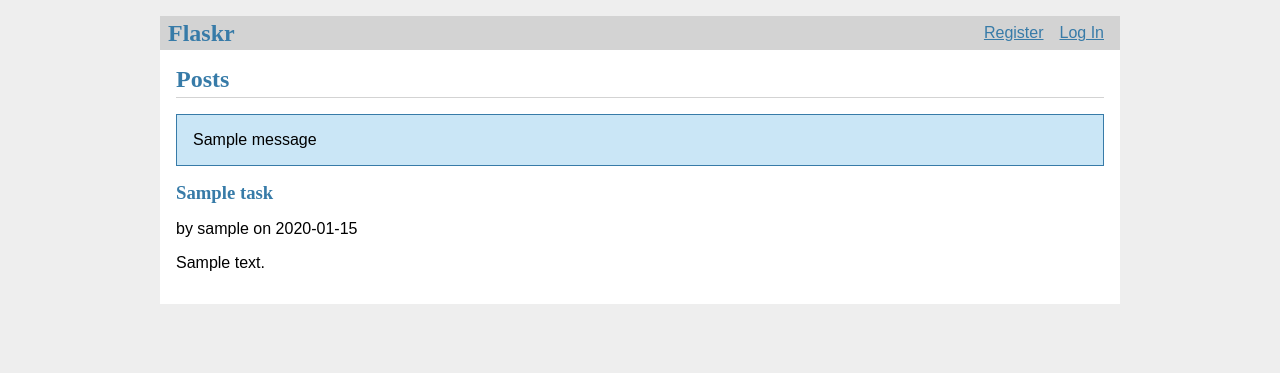
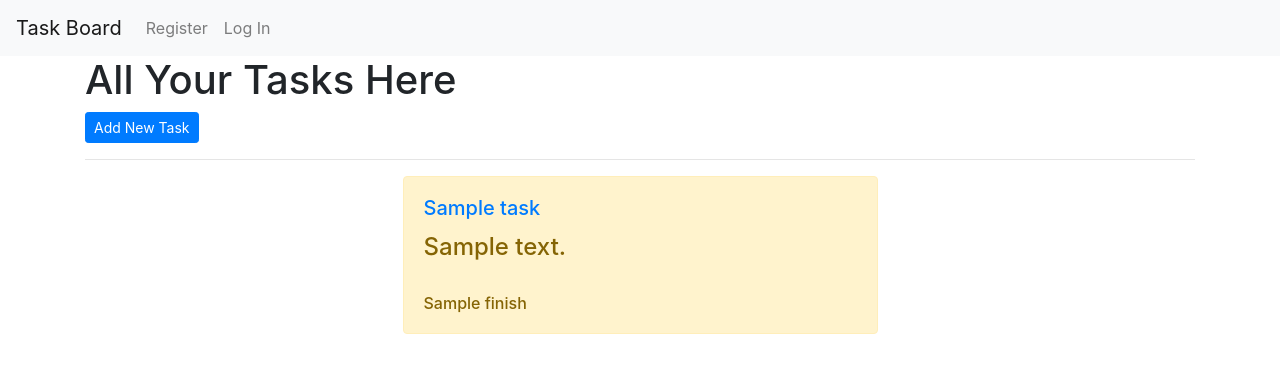
Before and after one commit to nbox363/aiohttp_task_manager, a Flask app: template app/templates/task/index.html in a window 1280 px wide. Shown: the top 373 px of the page. Run offline with Flask 2, Linux system fonts and the light colour scheme; the template is opened without the code that fills it: most values are stand-ins (such as "Sample title", 1, 10 or a date in 2020); one stand-in notice (Sample message) is shown; some libraries are stand-ins or nearby versions.

Commit message:
feat: templates

```diff
--- a/app/schema.sql
+++ b/app/schema.sql
@@ -1,16 +1,14 @@
 DROP TABLE IF EXISTS user;
 DROP TABLE IF EXISTS task;
-
 CREATE TABLE user (
   id INTEGER PRIMARY KEY AUTOINCREMENT,
-  username TEXT UNIQUE NOT NULL,
+  email TEXT UNIQUE NOT NULL,
   password TEXT NOT NULL
 );
-
 CREATE TABLE task (
   id INTEGER PRIMARY KEY AUTOINCREMENT,
   author_id INTEGER NOT NULL,
-  created TIMESTAMP NOT NULL DEFAULT CURRENT_TIMESTAMP,
+  finish INTEGER NOT NULL,
   title TEXT NOT NULL,
   body TEXT NOT NULL,
   FOREIGN KEY (author_id) REFERENCES user (id)
--- a/app/templates/auth/login.html
+++ b/app/templates/auth/login.html
@@ -6,8 +6,8 @@
 
 {% block content %}
 <form method="post">
-    <label for="username">Username</label>
-    <input name="username" id="username" required>
+    <label for="email">Username</label>
+    <input name="email" id="email" required>
     <label for="password">Password</label>
     <input type="password" name="password" id="password" required>
     <input type="submit" value="Log In">
--- a/app/templates/auth/register.html
+++ b/app/templates/auth/register.html
@@ -6,8 +6,8 @@
 
 {% block content %}
 <form method="post">
-    <label for="username">Username</label>
-    <input name="username" id="username" required>
+    <label for="email">email</label>
+    <input name="email" id="email" required>
     <label for="password">Password</label>
     <input type="password" name="password" id="password" required>
     <input type="submit" value="Register">
--- a/app/templates/base.html
+++ b/app/templates/base.html
@@ -1,24 +1,53 @@
 <!doctype html>
-<title>{% block title %}{% endblock %} - App</title>
-<link rel="stylesheet" href="{{ url_for('static', filename='style.css') }}">
-<nav>
-    <h1>Flaskr</h1>
-    <ul>
-        {% if g.user %}
-        <li><span>{{ g.user['username'] }}</span>
-        <li><a href="{{ url_for('auth.logout') }}">Log Out</a>
-            {% else %}
-        <li><a href="{{ url_for('auth.register') }}">Register</a>
-        <li><a href="{{ url_for('auth.login') }}">Log In</a>
-            {% endif %}
-    </ul>
-</nav>
-<section class="content">
-    <header>
-        {% block header %}{% endblock %}
-    </header>
-    {% for message in get_flashed_messages() %}
-    <div class="flash">{{ message }}</div>
-    {% endfor %}
-    {% block content %}{% endblock %}
-</section>
+<html lang="en">
+
+<head>
+    <meta charset="utf-8">
+    <meta name="viewport" content="width=device-width, initial-scale=1, shrink-to-fit=no">
+    <link rel="stylesheet" href="https://stackpath.bootstrapcdn.com/bootstrap/4.5.2/css/bootstrap.min.css"
+        integrity="sha384-JcKb8q3iqJ61gNV9KGb8thSsNjpSL0n8PARn9HuZOnIxN0hoP+VmmDGMN5t9UJ0Z" crossorigin="anonymous">
+    <title>{% block title %}Task Board{% endblock title %}</title>
+</head>
+
+
+
+<body>
+    <!-- Navbar -->
+    <nav class="navbar navbar-expand-lg navbar-light bg-light">
+        <a class="navbar-brand" href="{{ url_for('task.index') }}">
+            Task Board
+        </a>
+
+        <div class="collapse navbar-collapse" id="navbarSupportedContent">
+            <ul class="navbar-nav mr-auto">
+                {% if g.user %}
+                <li class="nav-item"><a class="nav-link" href="{{ url_for('auth.logout') }}">Log Out</a>
+                    {% else %}
+                <li class="nav-item"><a class="nav-link" href="{{ url_for('auth.register') }}">Register</a>
+                <li class="nav-item"><a class="nav-link" href="{{ url_for('auth.login') }}">Log In</a>
+                </li>
+                {% endif %}
+            </ul>
+        </div>
+    </nav>
+
+    <!-- Content -->
+    <div class="container">
+        {% block content %}
+        {% endblock content %}
+    </div>
+
+    <!-- Optional JavaScript -->
+    <!-- jQuery first, then Popper.js, then Bootstrap JS -->
+    <script src="https://code.jquery.com/jquery-3.5.1.slim.min.js"
+        integrity="sha384-DfXdz2htPH0lsSSs5nCTpuj/zy4C+OGpamoFVy38MVBnE+IbbVYUew+OrCXaRkfj"
+        crossorigin="anonymous"></script>
+    <script src="https://cdn.jsdelivr.net/npm/popper.js@1.16.1/dist/umd/popper.min.js"
+        integrity="sha384-9/reFTGAW83EW2RDu2S0VKaIzap3H66lZH81PoYlFhbGU+6BZp6G7niu735Sk7lN"
+        crossorigin="anonymous"></script>
+    <script src="https://stackpath.bootstrapcdn.com/bootstrap/4.5.2/js/bootstrap.min.js"
+        integrity="sha384-B4gt1jrGC7Jh4AgTPSdUtOBvfO8shuf57BaghqFfPlYxofvL8/KUEfYiJOMMV+rV"
+        crossorigin="anonymous"></script>
+</body>
+
+</html>
--- a/app/templates/task/index.html
+++ b/app/templates/task/index.html
@@ -1,28 +1,46 @@
 {% extends 'base.html' %}
 
-{% block header %}
-<h1>{% block title %}Posts{% endblock %}</h1>
-{% if g.user %}
-<a class="action" href="{{ url_for('task.create') }}">New</a>
-{% endif %}
-{% endblock %}
+{% block title %}{{ title }}{% endblock title %}
 
 {% block content %}
-{% for task in tasks %}
-<article class="task">
-    <header>
+<div>
+    <h1>
+        All Your Tasks Here
+    </h1>
+    <a href="{{ url_for('task.create') }}" class="btn btn-primary btn-sm">
+        Add New Task
+    </a>
+</div>
+<hr>
+
+<div class="row">
+    {% for task in tasks %}
+    <div class="container col-md-5 alert alert-warning">
+        <h3 class="text-dark">
+            <a class="navbar-brand" href="{{ url_for('task.task_detail', id=task['id']) }}">
+                {{ task.title }}
+            </a>
+        </h3>
+        <h4>
+            {{ task.body }}
+        </h4>
+        <br>
+        <h6>
+            {{task.finish }}
+        </h6>
         <div>
-            <h1>{{ task['title'] }}</h1>
-            <div class="about">by {{ task['username'] }} on {{ task['created'].strftime('%Y-%m-%d') }}</div>
+            {% if g.user['id'] == task['author_id'] %}
+            <a href="{{ url_for('task.update', id=task['id']) }}" class="btn btn-outline-warning btn-sm">
+                Update
+            </a>
+            <a href="{{ url_for('task.delete', id=task['id']) }}" class="btn btn-outline-danger btn-sm">
+                Done
+            </a>
+            {% endif %}
         </div>
-        {% if g.user['id'] == task['author_id'] %}
-        <a class="action" href="{{ url_for('task.update', id=task['id']) }}">Edit</a>
-        {% endif %}
-    </header>
-    <p class="body">{{ task['body'] }}</p>
-</article>
-{% if not loop.last %}
-<hr>
-{% endif %}
-{% endfor %}
-{% endblock %}
+    </div>
+    {% endfor %}
+
+</div>
+
+{% endblock content %}
--- a/app/templates/task/update.html
+++ b/app/templates/task/update.html
@@ -5,7 +5,7 @@
 {% endblock %}
 
 {% block content %}
-<form method="task">
+<form method="post">
     <label for="title">Title</label>
     <input name="title" id="title" value="{{ request.form['title'] or task['title'] }}" required>
     <label for="body">Body</label>
@@ -13,7 +13,7 @@
     <input type="submit" value="Save">
 </form>
 <hr>
-<form action="{{ url_for('blog.delete', id=task['id']) }}" method="task">
+<form action="{{ url_for('task.delete', id=task['id']) }}" method="task">
     <input class="danger" type="submit" value="Delete" onclick="return confirm('Are you sure?');">
 </form>
 {% endblock %}
```
Also changed, not shown: app/auth.py (+10 -10 lines), app/task.py (+31 -24 lines), app/templates/task/create.html (+18 -7 lines), 1 other file.
